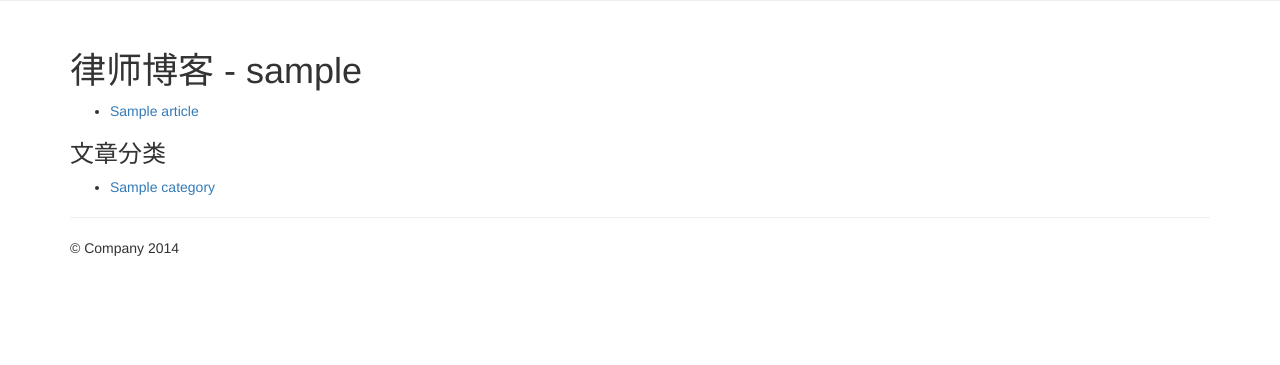
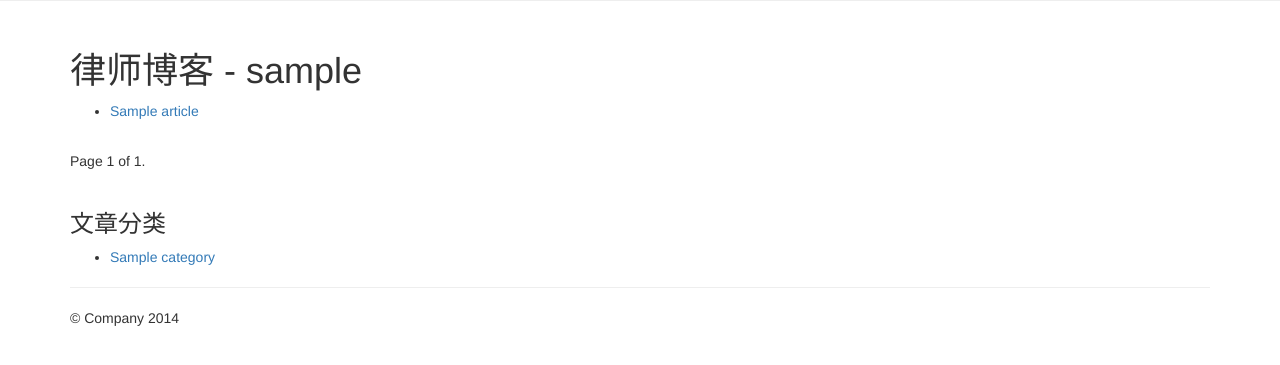
Before and after one commit to tianshuwei/legal-consultation-website, a Django app: template blogs/templates/blogs/index.html in a window 1280 px wide. Shown: the part 330-695 px from the top of the page. Run offline with Django 3.2, Linux system fonts and the light colour scheme; the template is opened without the code that fills it: most values are stand-ins (such as "Sample title", 1, 10 or a date in 2020); some libraries are stand-ins or nearby versions.

Commit message:
blog分页

```diff
--- a/blogs/templates/blogs/index.html
+++ b/blogs/templates/blogs/index.html
@@ -14,6 +14,24 @@
 	<li><a href="{% url 'blogs:text' article.id %}">{{ article.title }}</a></li>
 {% endfor %}
 </ul>
+
+<div class="pagination">
+	<span class="step-links">
+		{% if latest_blogs_list.has_previous %}
+			<a href="?page={{ latest_blogs_list.previous_page_number }}">previous</a>
+		{% endif %}
+
+		<span class="current">
+			Page {{ latest_blogs_list.number }} of {{ latest_blogs_list.paginator.num_pages }}.
+		</span>
+
+		{% if latest_blogs_list.has_next %}
+			<a href="?page={{ latest_blogs_list.next_page_number }}">next</a>
+		{% endif %}
+	</span>
+</div>
+
+
 {% else %}
 <p>目前没有文章。</p>
 {% endif %}
--- a/blogs/views.py
+++ b/blogs/views.py
@@ -66,7 +66,8 @@ def index_view(request, pk_lawyer):
 		lawyer=lawyer,
 		is_master=checkf(lambda: request.user.lawyer==lawyer),
 		categories=BlogCategory.objects.filter(lawyer=pk_lawyer),
-		latest_blogs_list=BlogArticle.objects.filter(author=pk_lawyer).order_by('-publish_date'))
+		latest_blogs_list=paginated(lambda: request.GET.get('page'), 3, # TODO items per page
+			BlogArticle.objects.filter(author=pk_lawyer).order_by('-publish_date')))
 
 def index_category_view(request, pk_lawyer, pk_category):
 	lawyer=get_object_or_404(Lawyer, pk=pk_lawyer)
@@ -75,7 +76,8 @@ def index_category_view(request, pk_lawyer, pk_category):
 		lawyer=lawyer,
 		is_master=checkf(lambda: request.user.lawyer==lawyer),
 		category=category,
-		latest_blogs_list=BlogArticle.objects.filter(author=pk_lawyer).filter(category=category).order_by('-publish_date'))
+		latest_blogs_list=paginated(lambda: request.GET.get('page'), 3, # TODO items per page
+			BlogArticle.objects.filter(author=pk_lawyer).filter(category=category).order_by('-publish_date')))
 
 def detail_view(request, pk_text):
 	article=get_object_or_404(BlogArticle, pk=pk_text)
```
Also changed, not shown: blogs/templates/blogs/index_category.html (+17 -0 lines), org/tools.py (+15 -1 lines).
